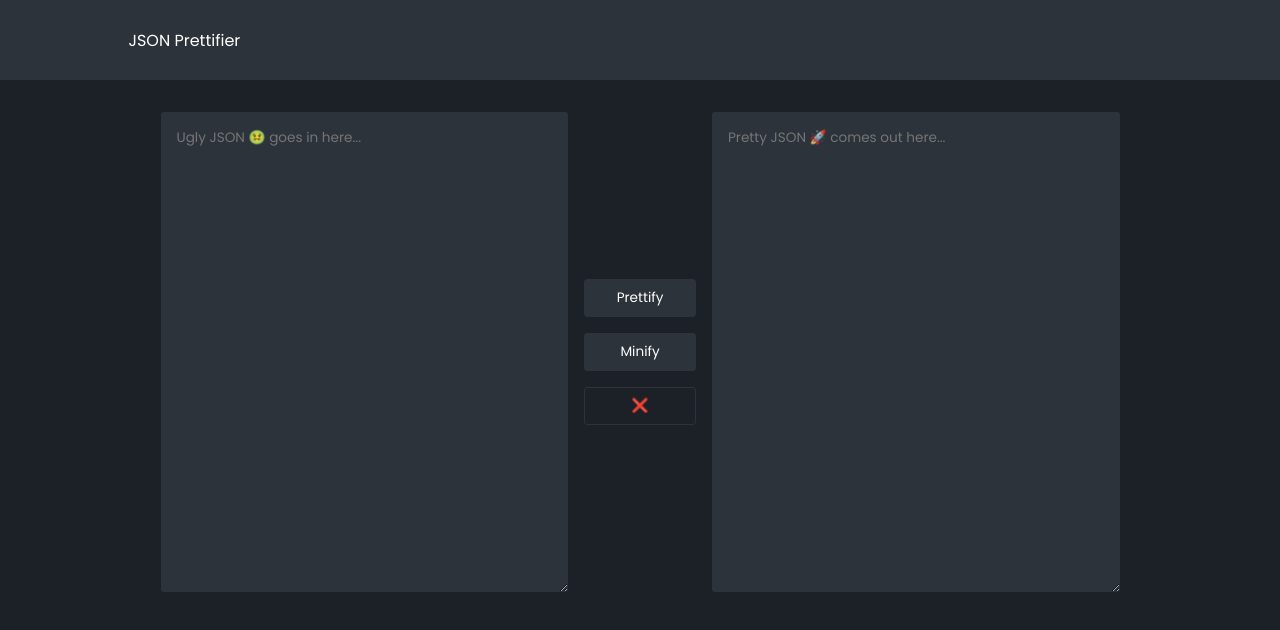
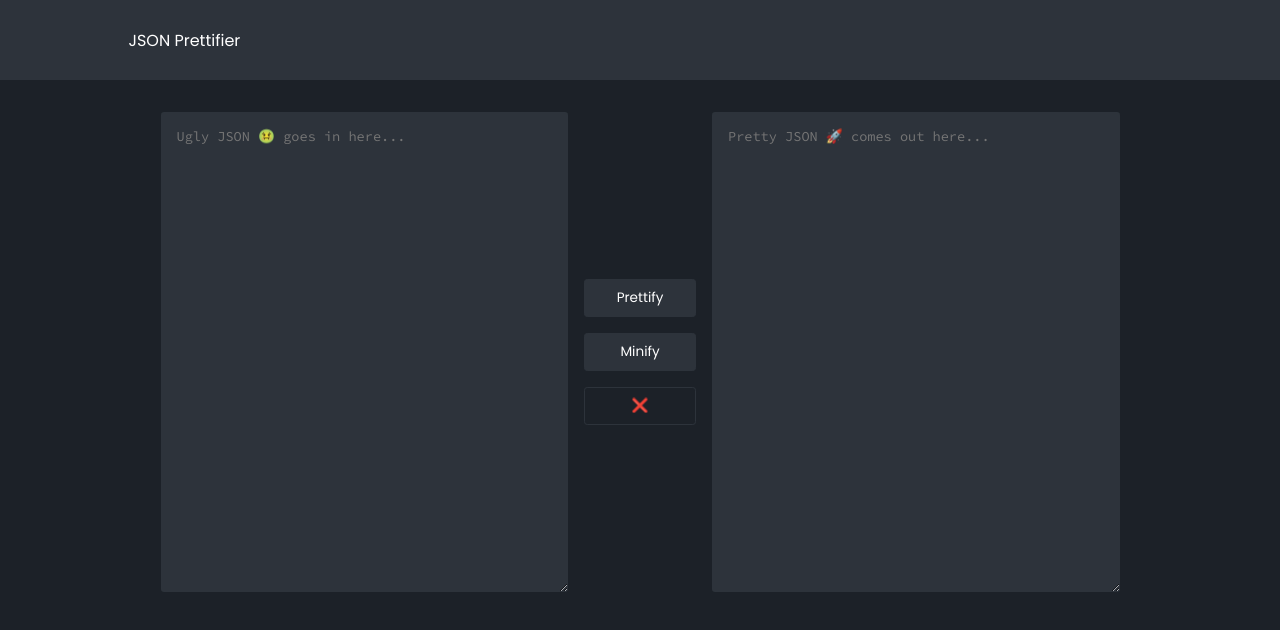
Before and after one commit to Aakash1103Jha/json-prettifier, a React (Create React App) app in the folder client/: page / in a window 1280 px wide. Shown: the top 630 px of the page. Built offline with nearby package versions, Linux system fonts and the light colour scheme.

Commit message:
Added scripts for CI/CD

```diff
--- a/client/public/index.html
+++ b/client/public/index.html
@@ -38,13 +38,13 @@
 		<link rel="apple-touch-icon" href="%PUBLIC_URL%/logo192.png" />
 
 		<link rel="manifest" href="%PUBLIC_URL%/manifest.json" />
+
 		<link rel="preconnect" href="https://fonts.googleapis.com" />
 		<link rel="preconnect" href="https://fonts.gstatic.com" crossorigin />
 		<link
-			href="https://fonts.googleapis.com/css2?family=Poppins:wght@100;300;400;500;600;700&display=swap"
+			href="https://fonts.googleapis.com/css2?family=Poppins:wght@100;300;400;500;600;700&family=Source+Code+Pro&display=swap"
 			rel="stylesheet"
 		/>
-
 		<title>JSON Prettifier</title>
 	</head>
 	<body theme="">
--- a/client/src/global.css
+++ b/client/src/global.css
@@ -38,6 +38,9 @@ button,
 textarea {
 	font-size: calc(0.8rem + 0.1vmin);
 }
+textarea {
+	font-family: "Source Code Pro", monospace;
+}
 .App {
 	display: flex;
 	flex-direction: column;
--- a/tsconfig.json
+++ b/tsconfig.json
@@ -6,7 +6,6 @@
 		"moduleResolution": "node",
 		"declaration": true,
 		"removeComments": false,
-		"outDir": "./dist",
 		"declarationDir": "./dist/types",
 		"esModuleInterop": true,
 		"forceConsistentCasingInFileNames": true,
```
Also changed, not shown: package.json (+7 -2 lines), 1 other file (tests, documents, lock files or other folders).
